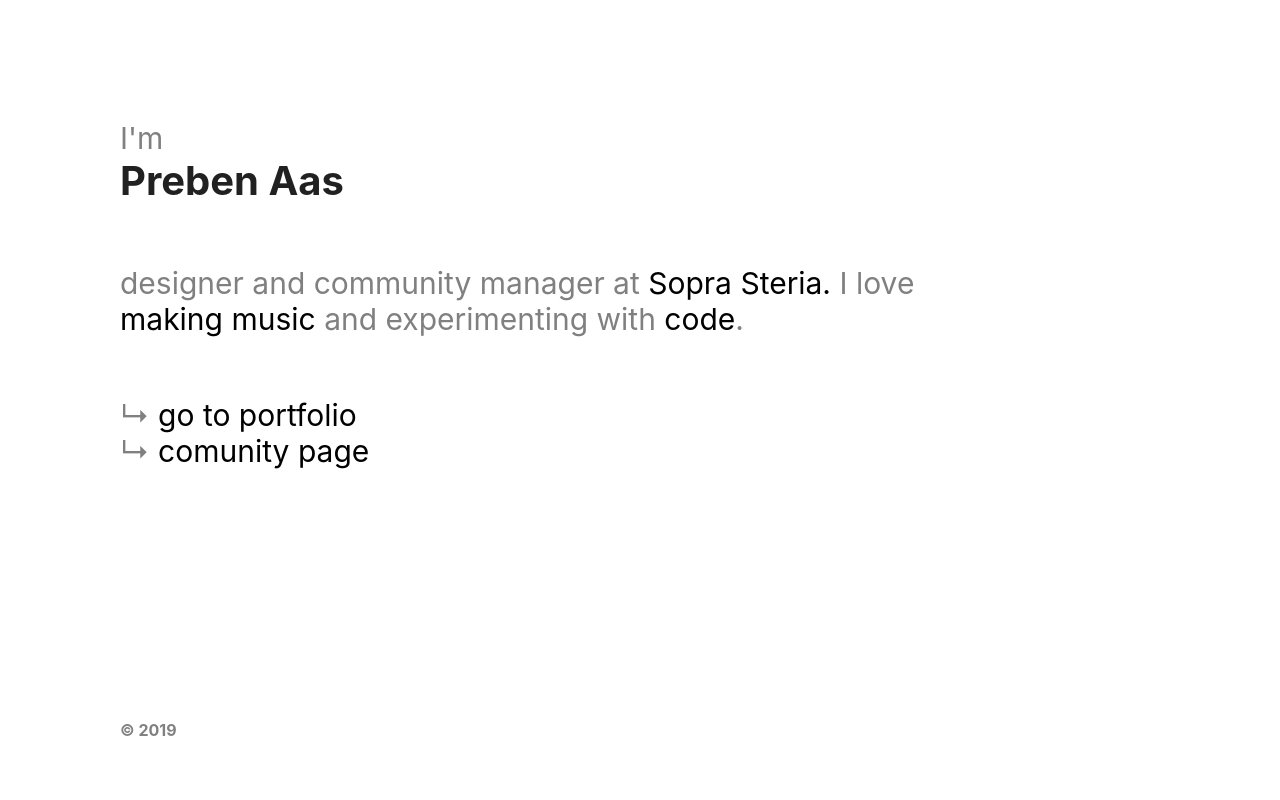
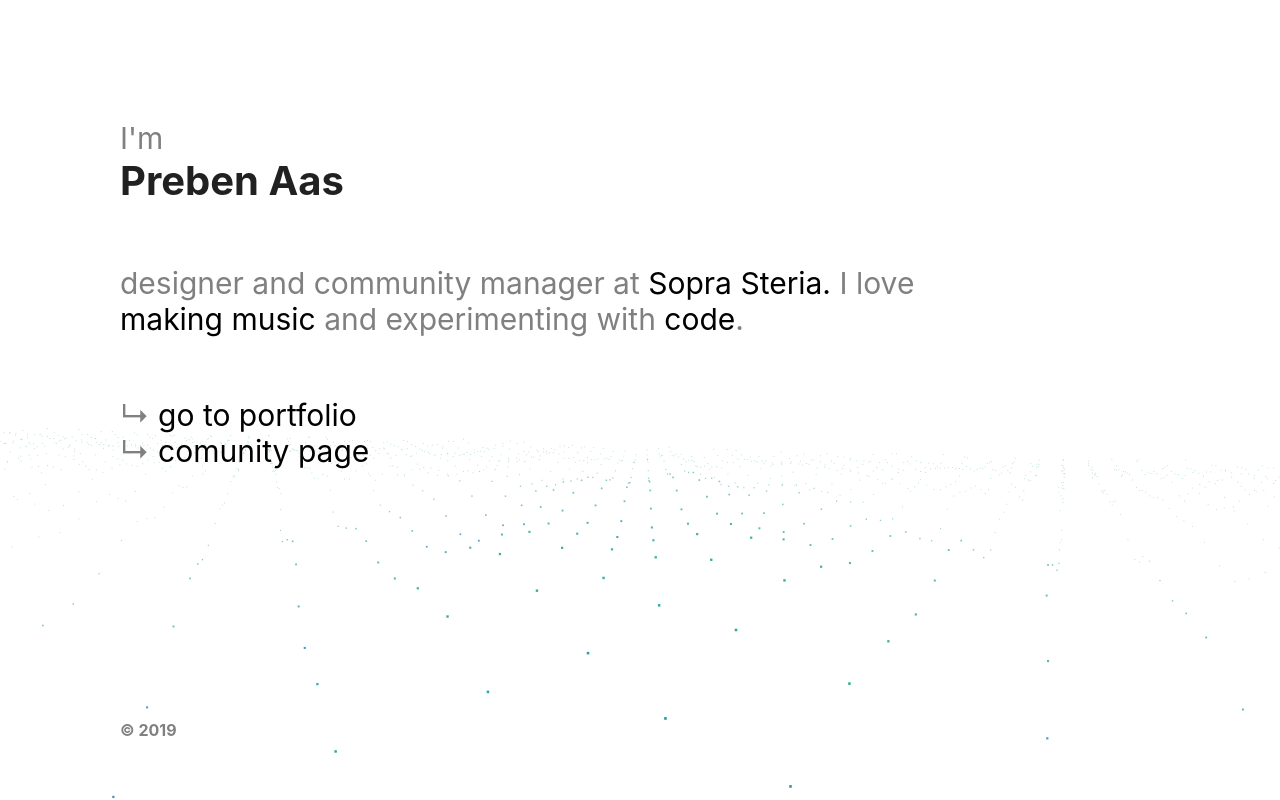
Before and after one commit to PrebenAas/website, a plain HTML site: page index.html in a window 1280 px wide. Drawn offline with Linux system fonts and the light colour scheme.

Commit message:
Enabled script again

```diff
--- a/index.html
+++ b/index.html
@@ -44,5 +44,5 @@
   <footer>
     <h3>© 2019</h3>
   </footer>
-  <!-- <script src="/app.js"></script> -->
+  <script src="/app.js"></script>
 </html>
```
